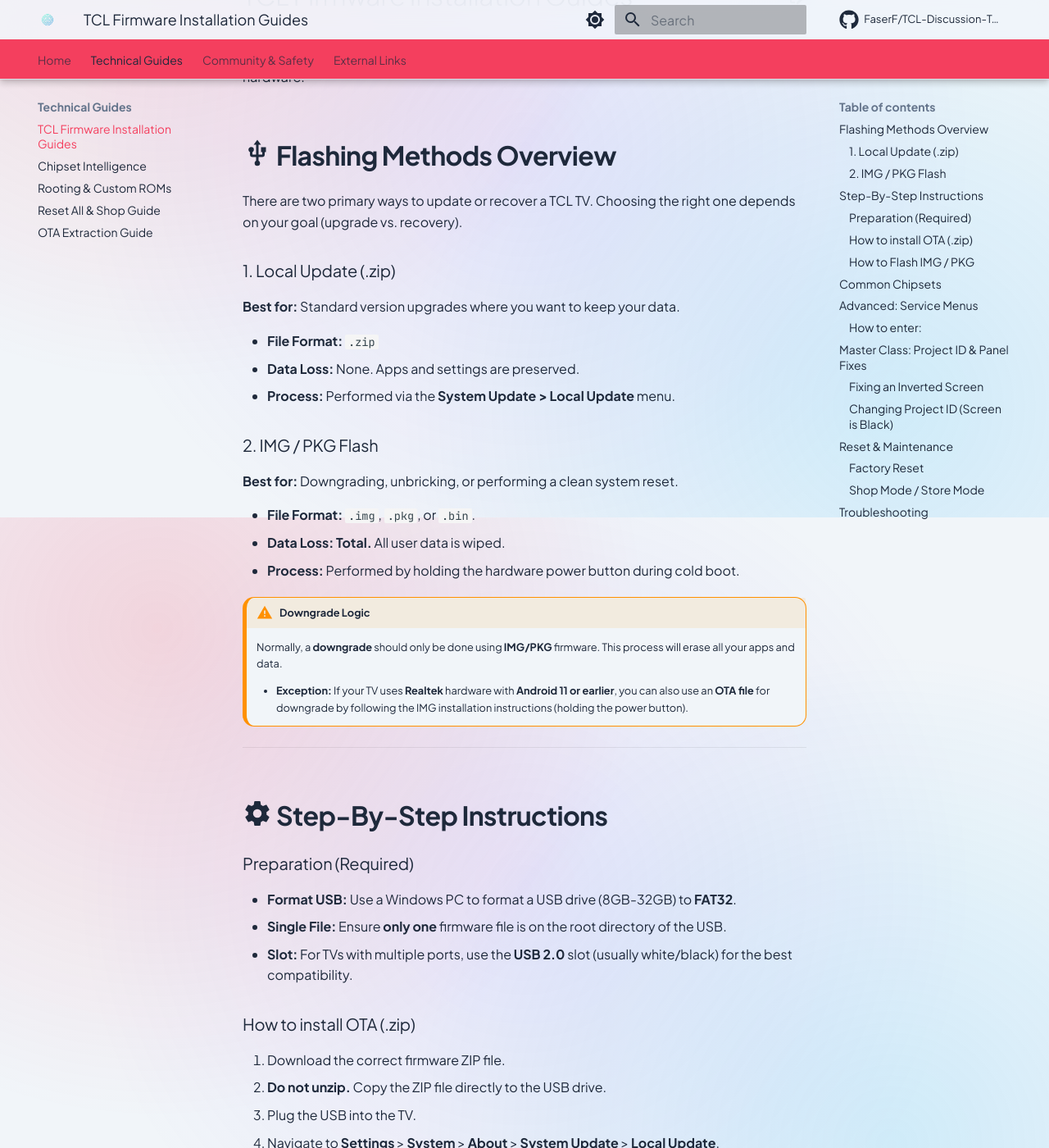
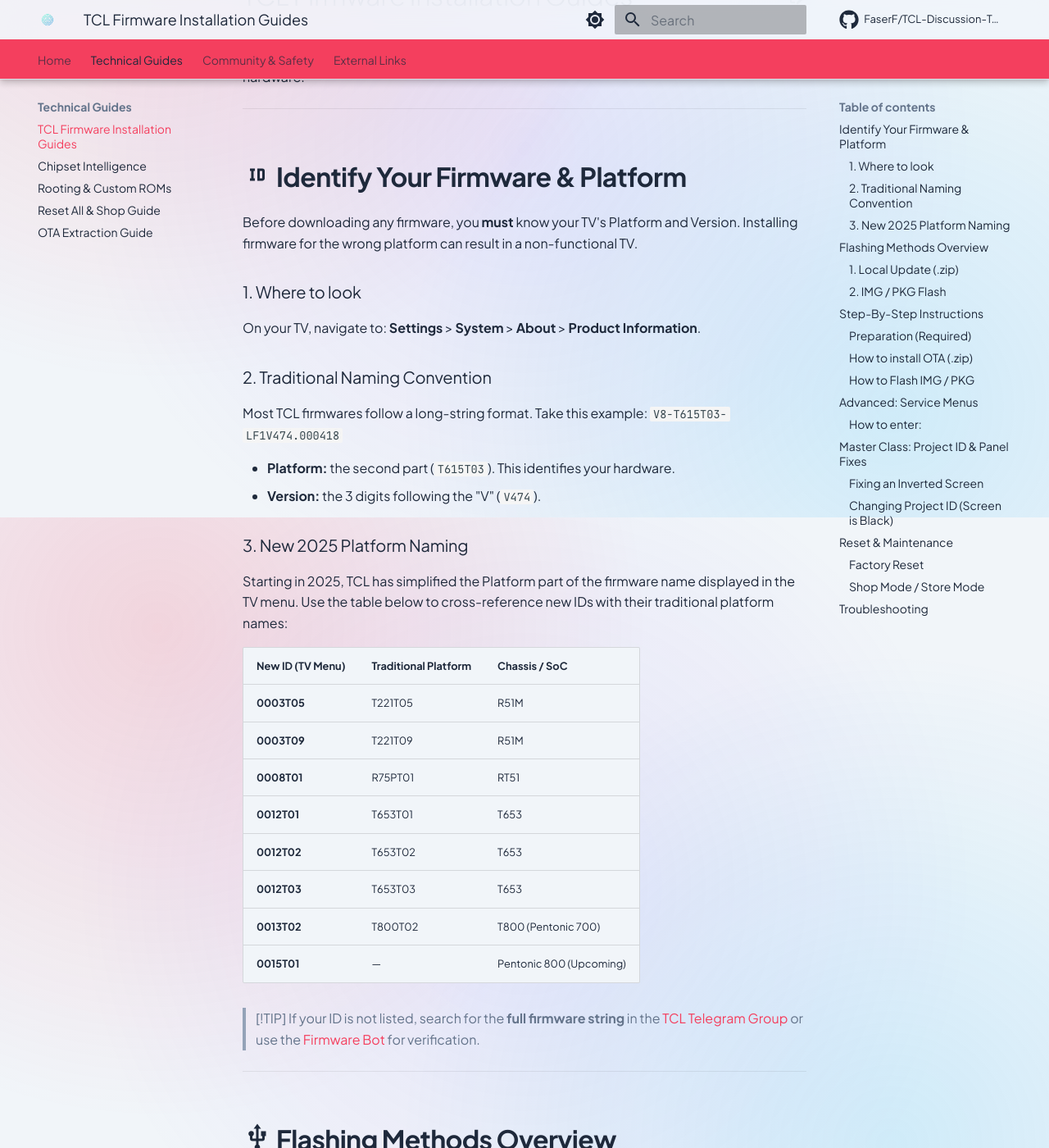
Before and after one commit to FaserF/TCL-Discussion-Telegram, an MkDocs documentation site: the page built from docs/guides.md, in a window 1280 px wide and 1400 px high, scrolled down 269 px. Shown: the whole window at 82% size. Built offline with MkDocs 1.6.1 and Material for MkDocs 9.7.7, drawn with Linux system fonts in a browser that asks for light colours; comment, search, counter and statistics services are not loaded; some of the changed text lies outside the part shown.

Commit message:
improved docs

```diff
--- a/docs/chipsets.md
+++ b/docs/chipsets.md
@@ -8,28 +8,23 @@
 
 ### 2024 - 2026 (Modern Era)
 
-| Platform Family | Specific IDs | Featured Models | Notes |
+| Platform Family | Specific IDs | Featured Models | Notes / 2025 ID |
 | :--- | :--- | :--- | :--- |
-| **Pentonic 800** | T800T02 | X955 Max, C965 | Hyper-Premium (2025/26) |
-| **T655 / T653** | T655T01, T653T01, T653T02, T653T03 | C655, C655 PRO, C765, P755, T8B | 2024/25 Performance Class |
-| **T615** | T615T01, T615T02, T615T03 | C645 (Late), P745 | 2024 Entry-Mid range |
-| **T221** | T221T01..T07, T221T09 | S55H, S5200 (Late) | 2025 Entry/Monitor Class |
-
-### 2022 - 2023 (Google TV Era)
-
-| Platform Family | Specific IDs | Featured Models | OS Version |
-| :--- | :--- | :--- | :--- |
-| **Pentonic 700** | MT9653 | X955, C955, C855, C805, C755 | Google TV 11/12 |
-| **R51M / R851** | R51MT01..T08, R851T02, R851T03, R851T10 | C645, C635, P745, P735 | Google TV 11 |
-| **MT9615** | MT9615 | C845, C835, C735, C825, C728 | Google TV 11 |
+| **Pentonic 800** | — | — | **0015T01** (Upcoming) |
+| **T800 / Pentonic 700** | T800T02, MT9653 | X955 Max, C965, C855 | **0013T02** |
+| **T655 / T653** | T655T01, T653T01..T03 | C655, C655 PRO, C765, P755 | **0012T01..T03** |
+| **T615** | T615T01..T03 | C645 (Late), P745 | 2024 Entry-Mid range |
+| **T221** | T221T01..T07, T221T09 | S55H, S5200 (Late) | **0003T05..T09** |
 
 ### Legacy & Specialist
 
-| Platform ID | Chipset (SoC) | Featured Models | Status |
+| Platform ID | Traditional Name | Featured Models | 2025 ID (if any) |
 | :--- | :--- | :--- | :--- |
-| **R41K** | R41KT01 | S6500 Series | Legacy Android TV |
-| **R75P** | R75PT01 (0008T01) | Specialist Display | Hardware Revision |
-| **RT51 / AT51** | R51AT01 | P725, C725 | Transition Era |
+| **R75P** | R75PT01 | Specialist Display | **0008T01** |
+| **RT51 / AT51** | R51AT01 | P725, C725 | — |
+| **R51M / R851** | R51MT01..T10 | C645, C635, P745 | — |
+| **MT9615** | MT9615 | C845, C835, C735 | — |
+| **R41K** | R41KT01 | S6500 Series | — |
 
 ---
 
@@ -72,13 +67,9 @@
 ### Method 1: The "Contact Us" Menu
 
 1.  Navigate to **Settings** > **System** > **About** > **Contact Us**.
-2.  Look for the **Project ID** or **Firmware Version**.
-3.  The string will start with something like `V8-R51...` or `V8-T61...`.
+## :material-settings-helper: Finding your Platform ID
 
-### Method 2: System Version String
+For detailed instructions on how to locate your Project ID, Platform Name, and Version (including 2025 formats), please refer to our **[Firmware Identification Guide](guides.md#identify-your-firmware-platform)**.
 
-1.  Navigate to **Settings** > **System** > **About** > **Software Version**.
-2.  The full string contains the platform name.
-
-!!! tip "Identify Chipset"
-    If your Project ID doesn't appear in the timeline above, please visit the **[@FirmwareTCLbot](https://t.me/FirmwareTCLbot)**. Send your Model Number to the bot for an instant identification.
+!!! tip "Full ID Search"
+    If your specific ID is not listed in the tables above, use the **[@FirmwareTCLbot](https://t.me/FirmwareTCLbot)**. You can search by Model Number or Platform String for instant results.
--- a/docs/faq.md
+++ b/docs/faq.md
@@ -25,6 +25,7 @@
 
     *   **Higher is newer:** `V560` is newer than `V509`.
     *   **Prefixes:** `V` = Release, `R` = Test, `M` = Pre-production.
+    *   **Identification:** See our [Firmware Identification Guide](guides.md#identify-your-firmware-platform) to learn how to read your version and platform ID (including new 2025 formats).
     *   Check **[@FirmwareTCLbot](https://t.me/FirmwareTCLbot)** to see the absolute latest official version for your Platform ID.
 
 ??? question "My TV is slow. How do I speed it up?"
--- a/docs/guides.md
+++ b/docs/guides.md
@@ -1,6 +1,40 @@
-# TCL Firmware Installation Guides
+This page details the standard methods for updating and recovering TCL television hardware.
 
-This page details the standard methods for updating and recovering TCL television hardware.
+---
+
+## :material-identifier: Identify Your Firmware & Platform
+
+Before downloading any firmware, you **must** know your TV's Platform and Version. Installing firmware for the wrong platform can result in a non-functional TV.
+
+### 1. Where to look
+On your TV, navigate to:
+**Settings** > **System** > **About** > **Product Information**.
+
+### 2. Traditional Naming Convention
+Most TCL firmwares follow a long-string format. Take this example:
+`V8-T615T03-LF1V474.000418`
+
+*   **Platform:** the second part (`T615T03`). This identifies your hardware.
+*   **Version:** the 3 digits following the "V" (`V474`).
+
+### 3. New 2025 Platform Naming
+Starting in 2025, TCL has simplified the Platform part of the firmware name displayed in the TV menu. Use the table below to cross-reference new IDs with their traditional platform names:
+
+| New ID (TV Menu) | Traditional Platform | Chassis / SoC |
+| :--- | :--- | :--- |
+| **0003T05** | T221T05 | R51M |
+| **0003T09** | T221T09 | R51M |
+| **0008T01** | R75PT01 | RT51 |
+| **0012T01** | T653T01 | T653 |
+| **0012T02** | T653T02 | T653 |
+| **0012T03** | T653T03 | T653 |
+| **0013T02** | T800T02 | T800 (Pentonic 700) |
+| **0015T01** | — | Pentonic 800 (Upcoming) |
+
+> [!TIP]
+> If your ID is not listed, search for the **full firmware string** in the [TCL Telegram Group](https://t.me/tclupdates_discussion) or use the [Firmware Bot](https://t.me/FirmwareTCLbot) for verification.
+
+---
 
 ## :material-usb: Flashing Methods Overview
 
@@ -55,18 +89,6 @@
 6.  While holding, plug the TV back in.
 7.  Release once the "Software Update" screen appears.
 
----
-
-## :material-chip: Common Chipsets
-
-TCL uses different chipsets. You **must** download firmware specifically for your platform.
-
-*   **RT51 / R851:** Common on older 4K models.
-*   **T615:** Used in many newer mid-range 4K models.
-*   **Pentonic (700/1000):** High-end 144Hz models (e.g., C845, C755).
-
-!!! tip "Identify Your Chipset"
-    Use **[@FirmwareTCLbot](https://t.me/FirmwareTCLbot)** to find your exact chipset by searching for your Model or ID.
 
 ---
 
```
